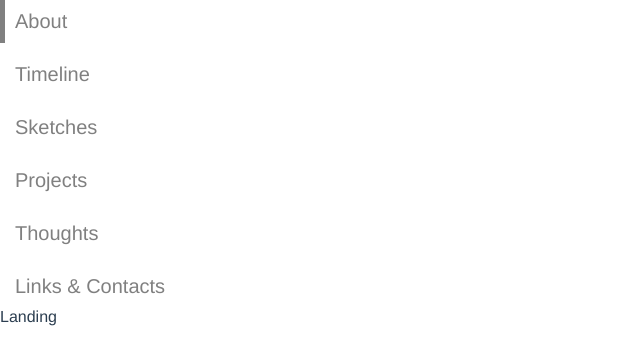
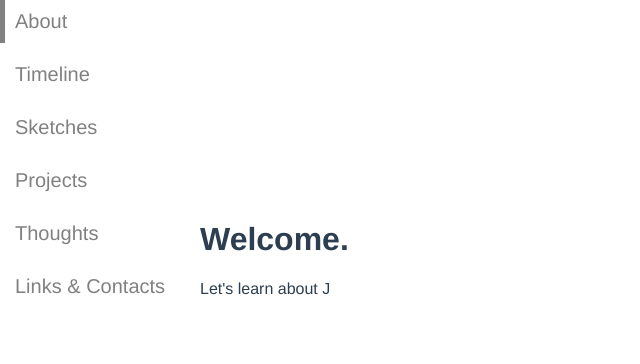
Before and after one commit to jko206/hello-jko, a Vue app: page / in a window 1280 px wide. Shown: the top 364 px of the page, without its empty margins (0-640 px from the left). Built offline with nearby package versions, Linux system fonts and the light colour scheme.

Commit message:
add landing page

```diff
--- a/src/App.vue
+++ b/src/App.vue
@@ -1,7 +1,7 @@
 <template>
   <div id="app">
-    <side-menu />
-    <router-view />
+    <side-menu class="side-menu" />
+    <router-view class="main" />
   </div>
 </template>
 
@@ -16,8 +16,21 @@ export default {
 }
 </script>
 
-<style>
+<style lang="scss">
 @import './style/global.scss';
 @import './style/default.scss';
 
+#app {
+  display: flex;
+  height: 100vh;
+  width: 100vw;
+
+  .side-menu {
+    flex: 0 0 200px;
+  }
+  .main {
+    flex: 1 1 auto;
+  }
+}
+
 </style>
--- a/src/components/page-landing.vue
+++ b/src/components/page-landing.vue
@@ -1,6 +1,11 @@
 <template>
-  <div>
-    Landing
+  <div class="page-landing">
+    <h1>
+      Welcome.
+    </h1>
+    <span>
+      Let's learn about J
+    </span>
   </div>
 </template>
 
@@ -10,6 +15,12 @@ export default {
 }
 </script>
 
-<style>
+<style lang="scss" scoped>
+.page-landing {
+  padding-top: 200px;
 
+  span {
+    display: block;
+  }
+}
 </style>
```
